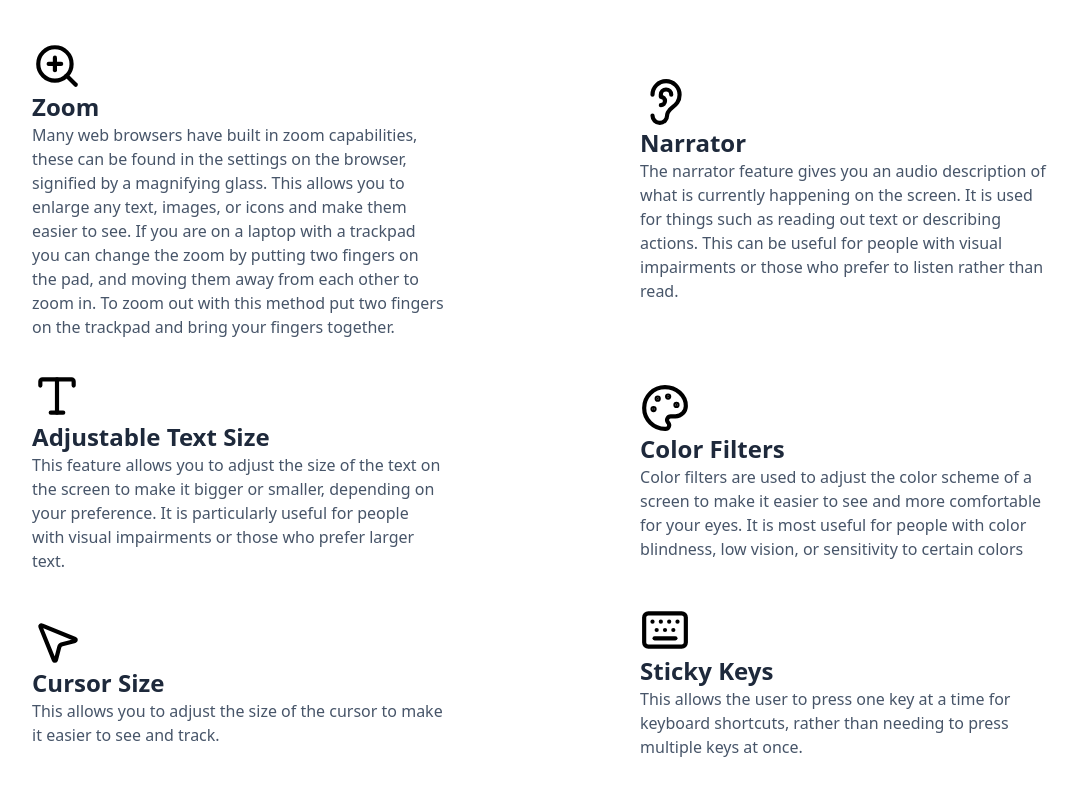
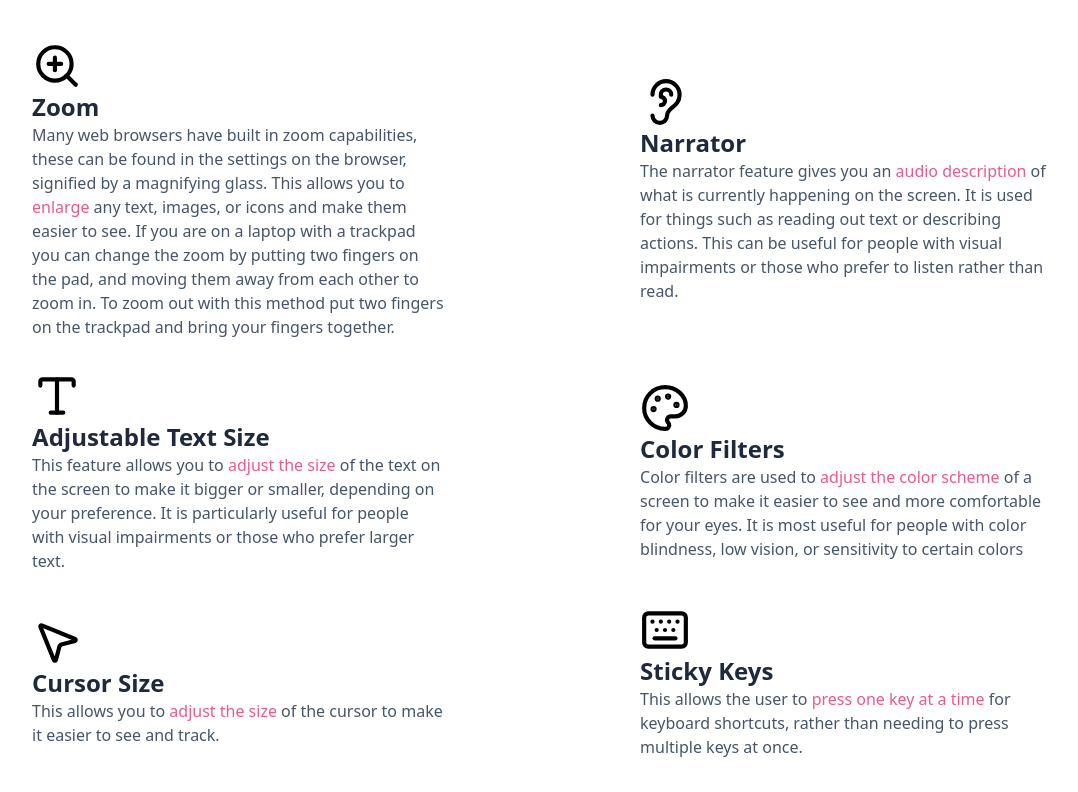
Before and after one commit to j-cleme/capstone_teaching-tech-lit, a SvelteKit app: page /accessibility in a window 1280 px wide. Shown: the part 908-1700 px from the top of the page, without its empty margins (98-1176 px from the left). Built offline with nearby package versions, Linux system fonts and the light colour scheme.

Commit message:
Styling changes to accessibility and safety

```diff
--- a/src/routes/accessibility/+page.svelte
+++ b/src/routes/accessibility/+page.svelte
@@ -34,7 +34,7 @@
 		<GetStarted />
 	</div>
 	<h2 class="text-slate-800 text-4xl font-semibold mt-8">
-		Accessibility Options<span class="text-[#3549A6]">.</span>
+		Accessibility <span class="text-[#ec598b]">Options</span>
 	</h2>
 	<p class="text-slate-600 my-4 text-lg">
 		Many devices and applications offer a range of options that can help users customize their
@@ -46,10 +46,12 @@
 			<h1 class=" text-2xl text-slate-800 font-semibold ">Zoom</h1>
 			<p class="text-slate-600 max-w-[45ch]">
 				Many web browsers have built in zoom capabilities, these can be found in the settings on the
-				browser, signified by a magnifying glass. This allows you to enlarge any text, images, or
-				icons and make them easier to see. If you are on a laptop with a trackpad you can change the
-				zoom by putting two fingers on the pad, and moving them away from each other to zoom in. To
-				zoom out with this method put two fingers on the trackpad and bring your fingers together.
+				browser, signified by a magnifying glass. This allows you to <span class="text-[#ec598b]"
+					>enlarge</span
+				> any text, images, or icons and make them easier to see. If you are on a laptop with a trackpad
+				you can change the zoom by putting two fingers on the pad, and moving them away from each other
+				to zoom in. To zoom out with this method put two fingers on the trackpad and bring your fingers
+				together.
 			</p>
 		</div>
 
@@ -57,9 +59,10 @@
 			<Ear size={50} />
 			<h1 class=" text-2xl text-slate-800 font-semibold ">Narrator</h1>
 			<p class="text-slate-600 max-w-[45ch]">
-				The narrator feature gives you an audio description of what is currently happening on the
-				screen. It is used for things such as reading out text or describing actions. This can be
-				useful for people with visual impairments or those who prefer to listen rather than read.
+				The narrator feature gives you an <span class="text-[#ec598b]">audio description</span> of what
+				is currently happening on the screen. It is used for things such as reading out text or describing
+				actions. This can be useful for people with visual impairments or those who prefer to listen
+				rather than read.
 			</p>
 		</div>
 
@@ -67,9 +70,9 @@
 			<Type size={50} />
 			<h1 class=" text-2xl text-slate-800 font-semibold ">Adjustable Text Size</h1>
 			<p class="text-slate-600 max-w-[45ch]">
-				This feature allows you to adjust the size of the text on the screen to make it bigger or
-				smaller, depending on your preference. It is particularly useful for people with visual
-				impairments or those who prefer larger text.
+				This feature allows you to <span class="text-[#ec598b]">adjust the size</span> of the text on
+				the screen to make it bigger or smaller, depending on your preference. It is particularly useful
+				for people with visual impairments or those who prefer larger text.
 			</p>
 		</div>
 
@@ -77,9 +80,9 @@
 			<Palette size={50} />
 			<h1 class=" text-2xl text-slate-800 font-semibold ">Color Filters</h1>
 			<p class="text-slate-600 max-w-[45ch]">
-				Color filters are used to adjust the color scheme of a screen to make it easier to see and
-				more comfortable for your eyes. It is most useful for people with color blindness, low
-				vision, or sensitivity to certain colors
+				Color filters are used to <span class="text-[#ec598b]">adjust the color scheme</span> of a screen
+				to make it easier to see and more comfortable for your eyes. It is most useful for people with
+				color blindness, low vision, or sensitivity to certain colors
 			</p>
 		</div>
 
@@ -87,7 +90,8 @@
 			<MousePointer2 size={50} />
 			<h1 class=" text-2xl text-slate-800 font-semibold ">Cursor Size</h1>
 			<p class="text-slate-600 max-w-[45ch]">
-				This allows you to adjust the size of the cursor to make it easier to see and track.
+				This allows you to <span class="text-[#ec598b]">adjust the size</span> of the cursor to make
+				it easier to see and track.
 			</p>
 		</div>
 
@@ -95,8 +99,8 @@
 			<Keyboard size={50} />
 			<h1 class=" text-2xl text-slate-800 font-semibold ">Sticky Keys</h1>
 			<p class="text-slate-600 max-w-[45ch]">
-				This allows the user to press one key at a time for keyboard shortcuts, rather than needing
-				to press multiple keys at once.
+				This allows the user to <span class="text-[#ec598b]">press one key at a time</span> for keyboard
+				shortcuts, rather than needing to press multiple keys at once.
 			</p>
 		</div>
 	</div>
--- a/src/routes/safety/+page.svelte
+++ b/src/routes/safety/+page.svelte
@@ -36,7 +36,7 @@
 		<GetStarted />
 	</div>
 	<h2 class="text-slate-800 text-4xl font-semibold">
-		Practicing Internet Safety<span class="text-[#3549A6]">.</span>
+		Practicing Internet <span class="text-[#ec598b]">Safety</span>
 	</h2>
 	<p class="text-slate-600 my-4 text-lg">
 		Lorem ipsum dolor sit amet, consectetur adipiscing elit. In magna leo, vestibulum a condimentum
```
